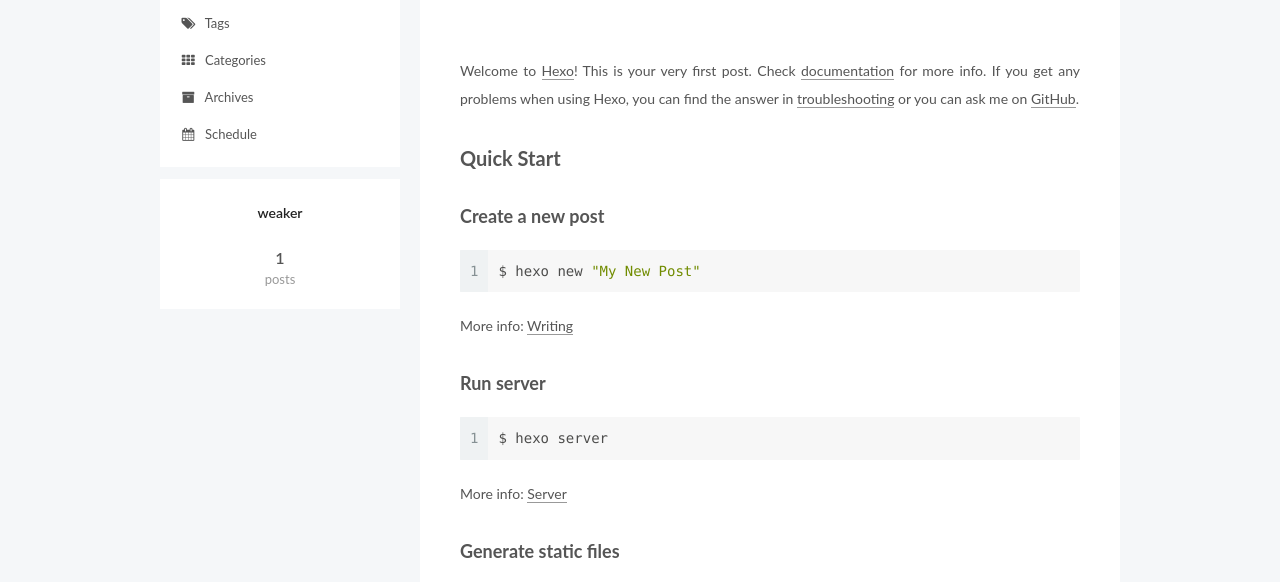
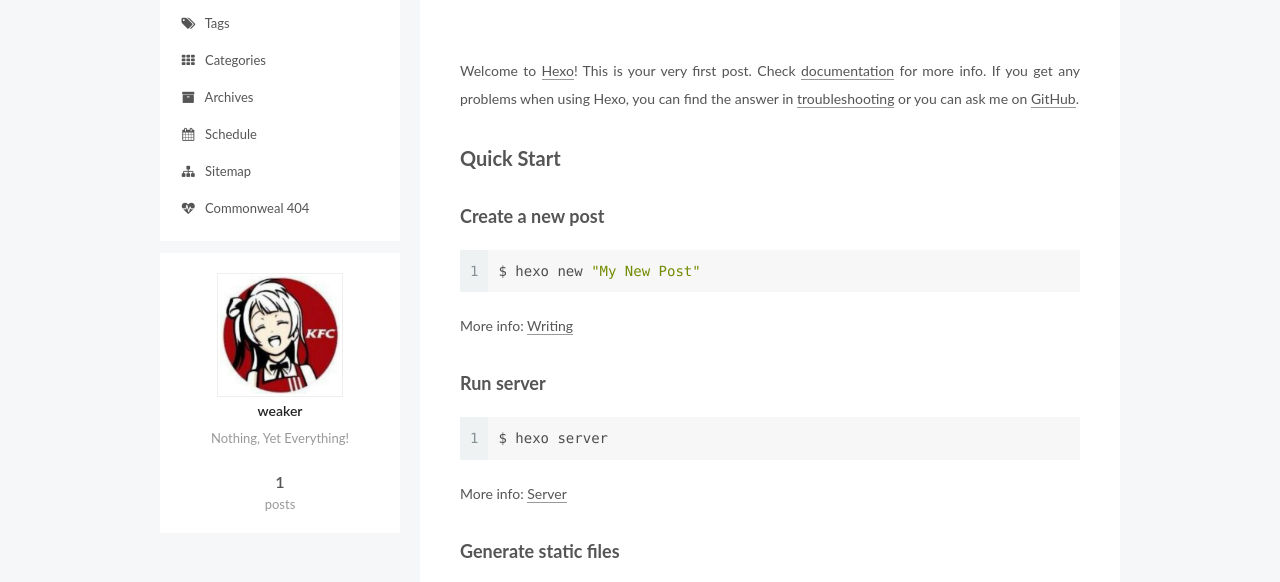
Before and after one commit to WeakerChen/github.io, a plain HTML site: page index.html in a window 1280 px wide. Shown: the part 178-760 px from the top of the page. Drawn offline with Linux system fonts and the light colour scheme.

Commit message:
Site updated: 2018-03-05 23:32:53

```diff
--- a/css/main.css
+++ b/css/main.css
@@ -1821,7 +1821,7 @@ pre .javascript .function {
   width: 4px;
   height: 4px;
   border-radius: 50%;
-  background: #55ff9e;
+  background: #3286f0;
 }
 .links-of-blogroll {
   font-size: 13px;
--- a/index.html
+++ b/index.html
@@ -103,12 +103,15 @@
   <meta name="keywords" content="Hexo, NexT" />
 
 
+<meta name="description" content="Nothing, Yet Everything!">
 <meta property="og:type" content="website">
 <meta property="og:title" content="Weaker">
 <meta property="og:url" content="http://yoursite.com/index.html">
 <meta property="og:site_name" content="Weaker">
+<meta property="og:description" content="Nothing, Yet Everything!">
 <meta name="twitter:card" content="summary">
 <meta name="twitter:title" content="Weaker">
+<meta name="twitter:description" content="Nothing, Yet Everything!">
 
 
 
@@ -244,6 +247,18 @@
         </li>
 
 
+        <li class="menu-item menu-item-sitemap">
+          <a href="/sitemap.xml" rel="section">
+            <i class="menu-item-icon fa fa-fw fa-sitemap"></i> <br />Sitemap</a>
+        </li>
+
+
+        <li class="menu-item menu-item-commonweal">
+          <a href="/404/" rel="section">
+            <i class="menu-item-icon fa fa-fw fa-heartbeat"></i> <br />Commonweal 404</a>
+        </li>
+
+
 
     </ul>
 
@@ -289,7 +304,7 @@
     <span hidden itemprop="author" itemscope itemtype="http://schema.org/Person">
       <meta itemprop="name" content="weaker">
       <meta itemprop="description" content="">
-      <meta itemprop="image" content="/images/avatar.gif">
+      <meta itemprop="image" content="/images/avatar.jpeg">
     </span>
 
     <span hidden itemprop="publisher" itemscope itemtype="http://schema.org/Organization">
@@ -433,8 +448,12 @@
         <div class="site-overview">
           <div class="site-author motion-element" itemprop="author" itemscope itemtype="http://schema.org/Person">
 
+              <img class="site-author-image" itemprop="image"
+                src="/images/avatar.jpeg"
+                alt="weaker" />
+
               <p class="site-author-name" itemprop="name">weaker</p>
-              <p class="site-description motion-element" itemprop="description"></p>
+              <p class="site-description motion-element" itemprop="description">Nothing, Yet Everything!</p>
           </div>
 
 
@@ -490,7 +509,7 @@
       <div class="footer-inner">
         <div class="copyright">&copy; <span itemprop="copyrightYear">2018</span>
   <span class="with-love">
-    <i class="fa fa-user"></i>
+    <i class="fa fa-love"></i>
   </span>
   <span class="author" itemprop="copyrightHolder">weaker</span>
 
```
Also changed, not shown: 2018/03/02/hello-world/index.html (+19 -3 lines), archives/2018/03/index.html (+21 -2 lines), archives/2018/index.html (+21 -2 lines), archives/index.html (+21 -2 lines), images/avatar.jpeg (added).
